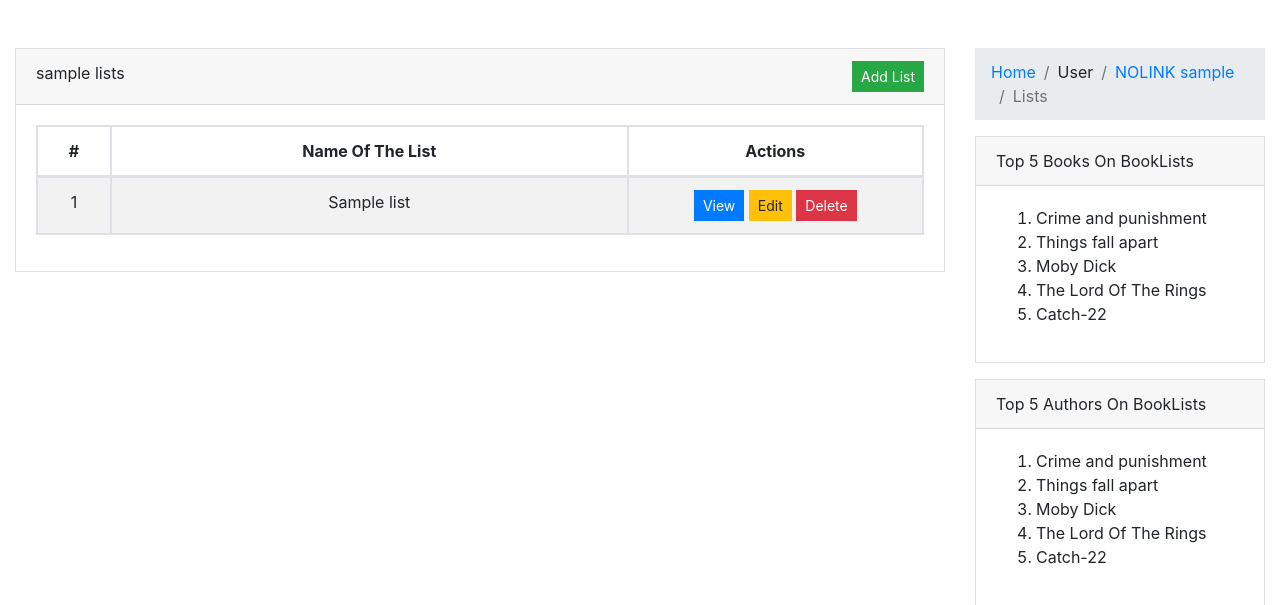
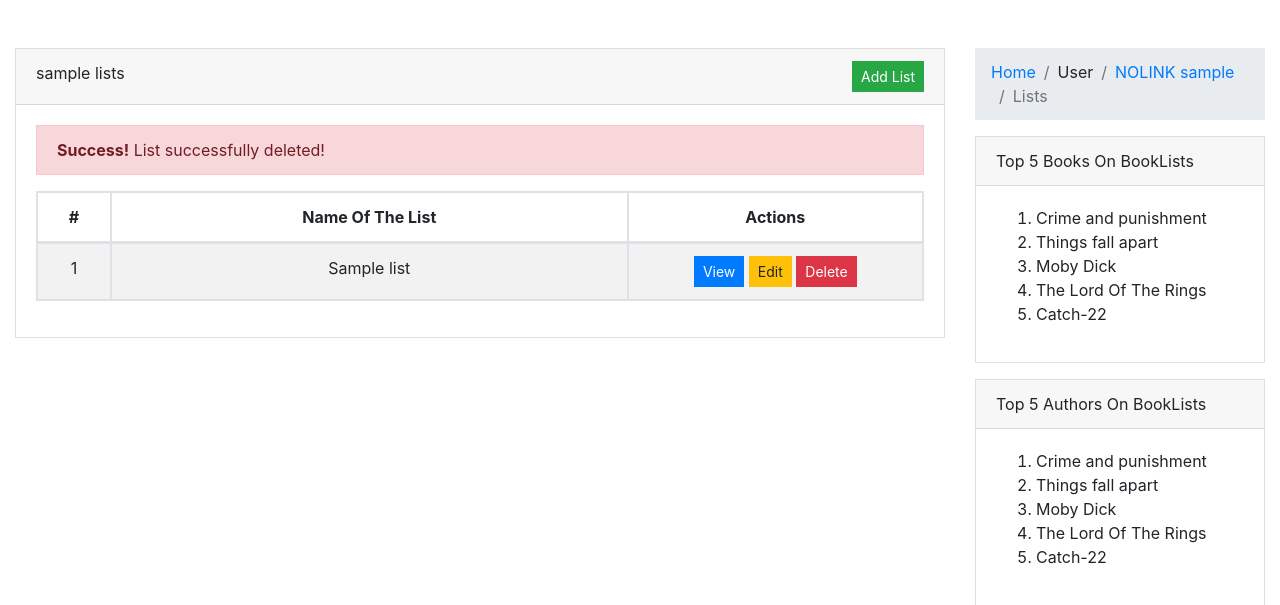
Before and after one commit to Danielius5/WAD_team_assignment, a Django app: a page that uses templates/booklists/lists/index.html in a window 1280 px wide. Shown: the part 56-661 px from the top of the page. Run offline with Django 3.2, Linux system fonts and the light colour scheme; a user stored in the database is signed in; tables that the repository leaves empty hold one stand-in row (values such as "Sample post"); some libraries are stand-ins or nearby versions.

Commit message:
added delete with jquery

```diff
--- a/booklists/urls.py
+++ b/booklists/urls.py
@@ -11,6 +11,7 @@ urlpatterns = [
     path('user/<str:username>/lists/create', views.lists_create, name='lists_create'),
     path('user/<str:username>/lists/<slug:list_slug>', views.lists_view, name='lists_view'),
     path('user/<str:username>/lists/<slug:list_slug>/edit', views.lists_edit, name='lists_edit'),
+    path('user/<str:username>/lists/<slug:list_slug>/delete', views.list_delete, name='lists_delete'),
     path('book/<slug:book_slug>/rate', views.book_rate, name='book_rate'),
     path('', views.index, name='index'),
 ]
--- a/booklists/views.py
+++ b/booklists/views.py
@@ -55,6 +55,7 @@ def lists_index(request, username):
 
     created_flag = bool(request.GET.get('created', False))
     edited_flag = bool(request.GET.get('edited', False))
+    deleted_flag = bool(request.GET.get('deleted', False))
 
     if request.method == 'GET':
 
@@ -64,7 +65,7 @@ def lists_index(request, username):
 
         lists = lists.filter(user=User.objects.filter(username=username).first())
 
-        context = {'lists' : lists, 'created' : created_flag, 'username' : username, 'current_user' : request.user, 'edited' : edited_flag}
+        context = {'lists' : lists, 'created' : created_flag, 'username' : username, 'current_user' : request.user, 'edited' : edited_flag, 'deleted' : deleted_flag}
         return render(request, 'booklists/lists/index.html', context)
 
 @login_required
@@ -182,3 +183,26 @@ def book_rate(request, book_slug):
     # this view can only be POST as ajax sends request
     else:
         return HttpResponse(_("Method not allowed"), status=405)
+
+
+@login_required
+def list_delete(request, username, list_slug):
+
+    if request.user.username == username:
+        list = List.objects.filter(slug=list_slug).first()
+
+        if not list is None:
+
+            if request.method == 'GET':
+                list.delete()
+                return redirect(reverse('booklists:lists_index', kwargs={'username': username}) + '?deleted=True')
+
+            # this view can only be GET
+            else:
+                return render(request, 'booklists/errors/405.html', status=405)
+        else:
+            # not found
+            return render(request, 'booklists/errors/404.html', status=404)
+    else:
+        # unauthorised
+        return render(request, 'booklists/errors/401.html', status=401)
--- a/population_script.py
+++ b/population_script.py
@@ -23,6 +23,9 @@ def populate():
             'name' : 'Blindside',
             'release_date' : '2020-06-21',
             'no_of_pages' : 352,
+            'average_rating': 4,
+            'ratings_count': 1,
+
         },
     ]
 
--- /dev/null
+++ b/static/js/delete-button.js
@@ -0,0 +1,8 @@
+$(function() {
+    $('.confirm-delete').click(function(e) {
+        e.preventDefault();
+        if (window.confirm("Are you sure you want to delete?")) {
+            location.href = $(this).data('delete-url');
+        }
+    });
+});
--- a/static/js/rating-stars.js
+++ b/static/js/rating-stars.js
@@ -60,4 +60,4 @@ $('.stars .fa-star').click(function() {
 
     });
 
-})
+});
--- a/templates/booklists/lists/index.html
+++ b/templates/booklists/lists/index.html
@@ -1,7 +1,7 @@
 {% extends 'booklists/layouts/app.html' %}
 
 {% load i18n %}
-
+{% load static %}
 {% block breadcrumbs %}
     <nav aria-label="breadcrumb">
         <ol class="breadcrumb">
@@ -29,7 +29,10 @@
             <div class="alert alert-success"><strong>{% translate 'Success' %}!</strong> {% translate 'A new list created' %}!</div>
         {% endif %}
         {% if edited  %}
-            <div class="alert alert-success"><strong>{% translate 'Success' %}!</strong> {% translate 'List successfully edited' %}!</div>
+            <div class="alert alert-warning"><strong>{% translate 'Success' %}!</strong> {% translate 'List successfully edited' %}!</div>
+        {% endif %}
+        {% if deleted  %}
+            <div class="alert alert-danger"><strong>{% translate 'Success' %}!</strong> {% translate 'List successfully deleted' %}!</div>
         {% endif %}
 
         <table class="table table-striped table-bordered text-center">
@@ -54,7 +57,7 @@
                             <td class="col-md-4 col-xs-1">
                                 <a class="btn btn-primary btn-sm" href="{% url 'booklists:lists_view' username list.slug %}" role="button">{% translate 'View' %}</a>
                                 <a class="btn btn-warning btn-sm" href="{% url 'booklists:lists_edit' username list.slug %}" role="button">{% translate 'Edit' %}</a>
-                                <a class="btn btn-danger btn-sm" href="#" role="button">{% translate 'Delete' %}</a>
+                                <a class="btn btn-danger btn-sm confirm-delete" data-delete-url="{% url 'booklists:lists_delete' username list.slug %}" href="#" role="button">{% translate 'Delete' %}</a>
                             </td>
                         </tr>
                     {% endfor %}
@@ -68,3 +71,7 @@
     </div>
 
 {% endblock %}
+
+{% block custom_js %}
+    <script src="{% static 'js/delete-button.js'%}"></script>
+{% endblock %}
```
Also changed, not shown: templates/booklists/errors/405.html (added, +22 -0 lines).
